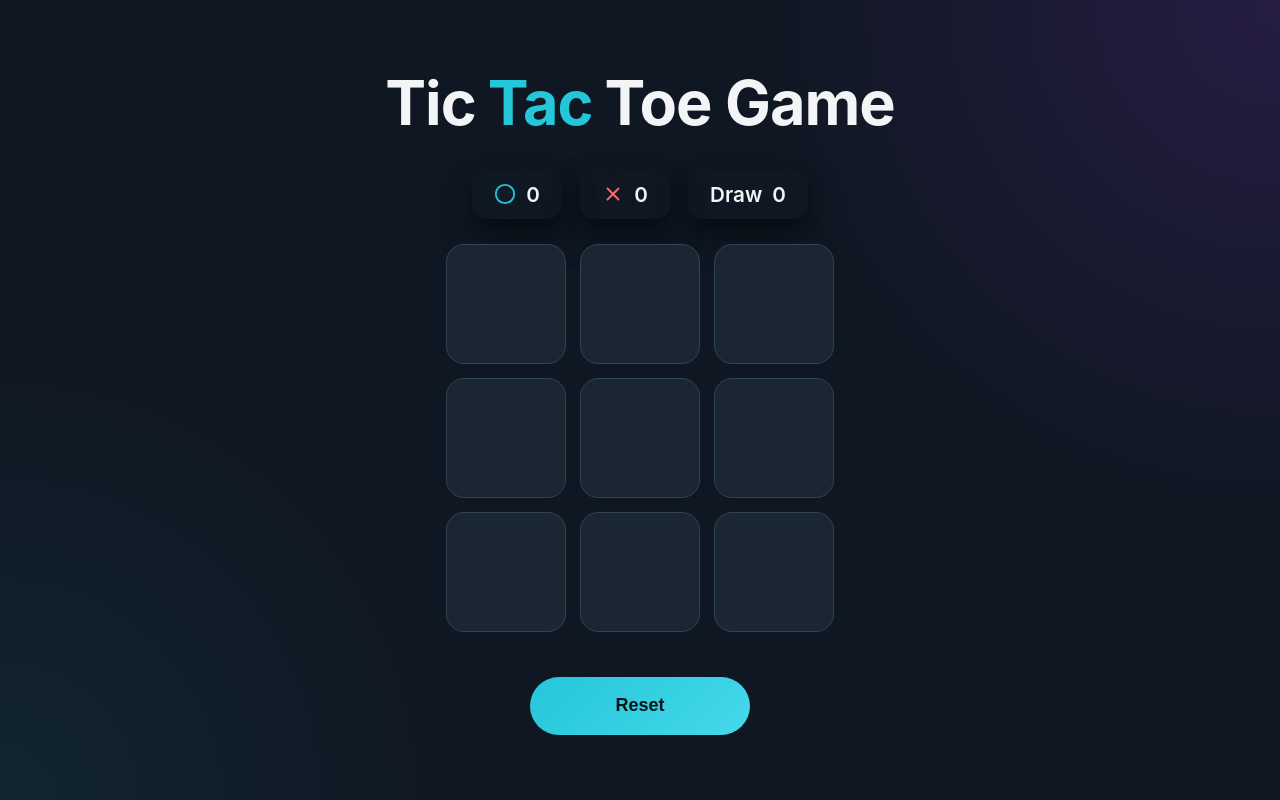
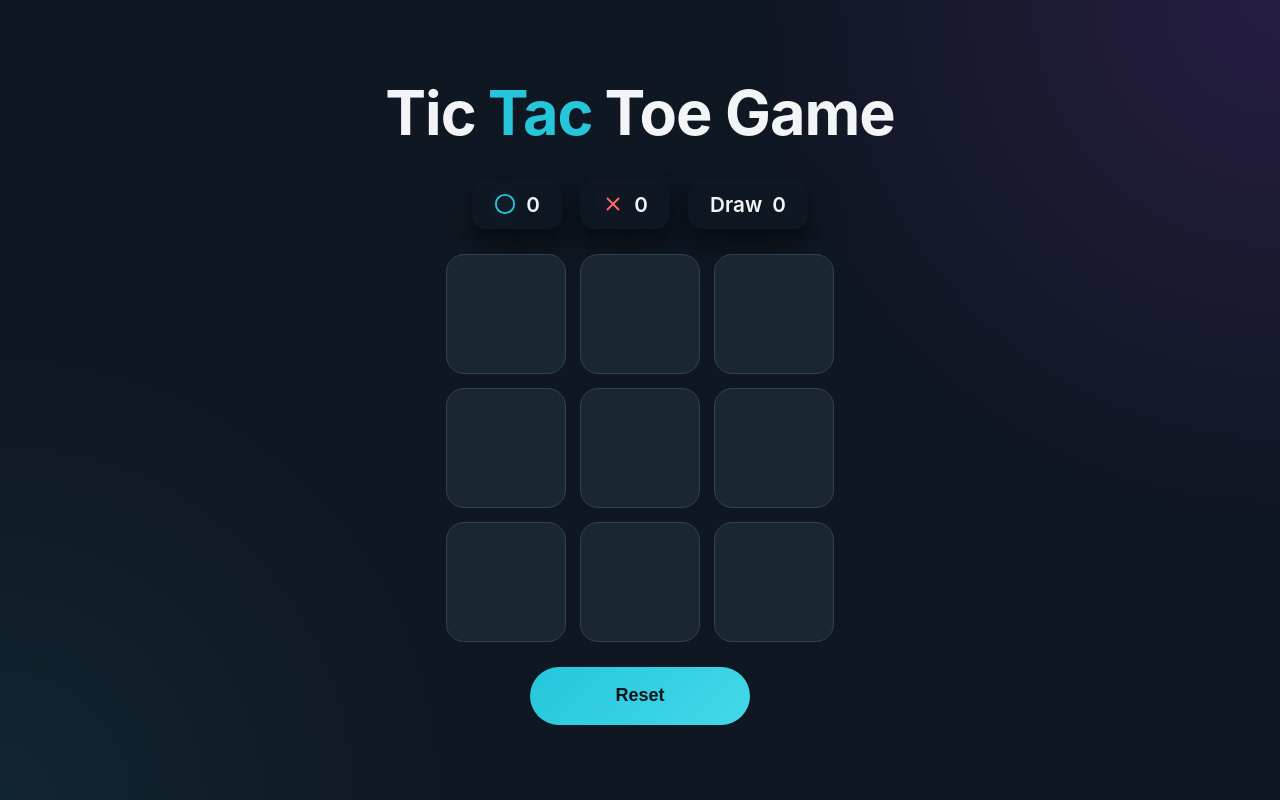
Before and after one commit to Ayman-Kz25/Tic-Tac-Toe-Game, a React (Vite) app: page / in a window 1280 px wide. Built offline with nearby package versions, Linux system fonts and the light colour scheme.

Commit message:
remove btn margin-top

```diff
--- a/src/index.css
+++ b/src/index.css
@@ -171,7 +171,7 @@ body{
 
 .reset-btn{
 
-  margin-top:45px;
+  margin-top:25px;
 
   width:220px;
   height:58px;
```
